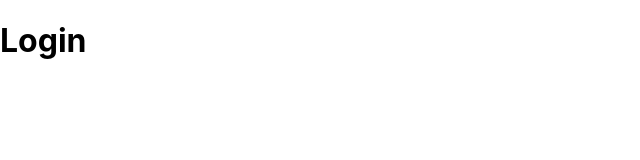
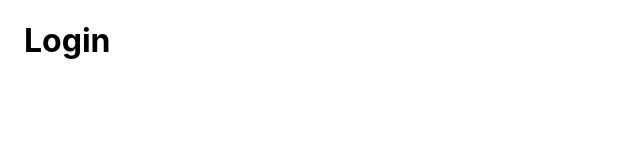
Before and after one commit to spdy999/party-haan-fe, a Next.js app: page /login in a window 1280 px wide. Shown: the top 160 px of the page, without its empty margins (0-640 px from the left). Built offline with nearby package versions, Linux system fonts and the light colour scheme.

Commit message:
added container to layout

```diff
--- a/components/layout.tsx
+++ b/components/layout.tsx
@@ -1,3 +1,5 @@
+import { Container } from '@material-ui/core';
+
 export default function Layout({ children }: { children: React.ReactNode }) {
-  return <div>{children}</div>;
+  return <Container>{children}</Container>;
 }
--- a/pages/login/index.tsx
+++ b/pages/login/index.tsx
@@ -1,3 +1,9 @@
+import Layout from '../../components/layout';
+
 export default function Login() {
-  return <h1>Login</h1>;
+  return (
+    <Layout>
+      <h1>Login</h1>
+    </Layout>
+  );
 }
```
